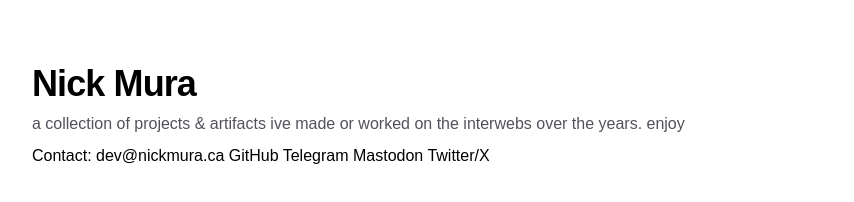
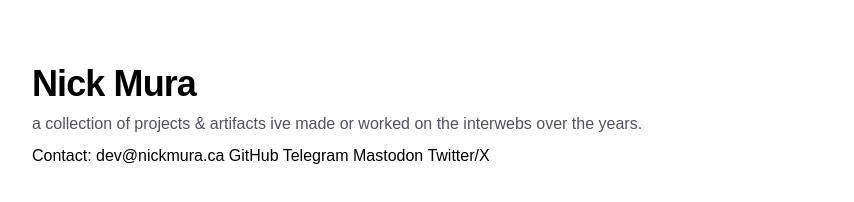
Before and after one commit to nickmura/nickmura.ca, a Next.js app: page / in a window 1280 px wide. Shown: the top 202 px of the page, without its empty margins (184-1038 px from the left). Built offline with nearby package versions, Linux system fonts and the light colour scheme.

Commit message:
removed 'enjoy'

```diff
--- a/app/page.tsx
+++ b/app/page.tsx
@@ -7,7 +7,7 @@ export default function Home() {
             Nick Mura
           </h1>
           <p className="text-sm text-zinc-600 sm:text-base">
-            a collection of projects & artifacts ive made or worked on the interwebs over the years. enjoy
+            a collection of projects & artifacts ive made or worked on the interwebs over the years.
           </p>
           <p className="text-sm sm:text-base ">
             <a className='hover:text-indigo-500'>Contact: dev@nickmura.ca </a>
```
